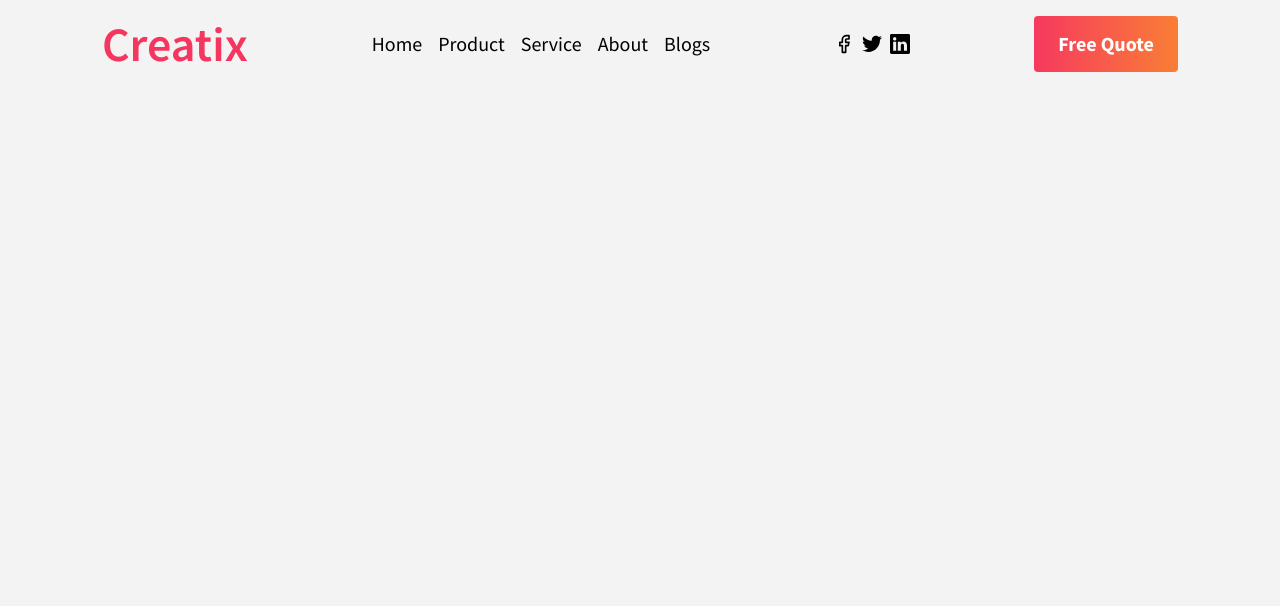
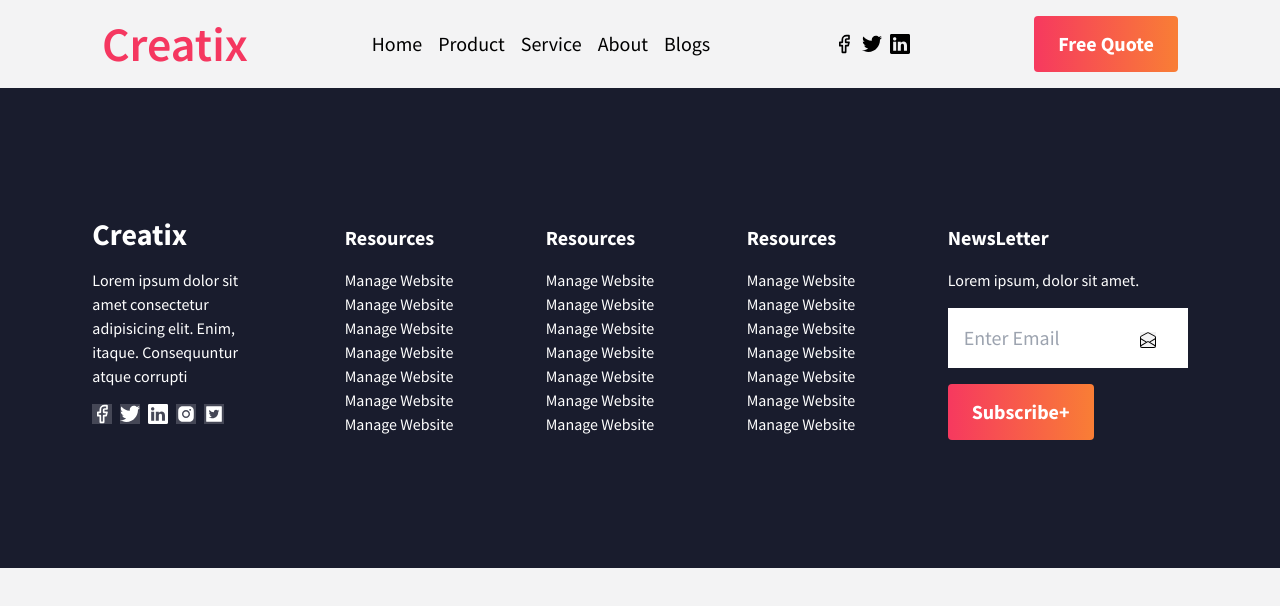
Before and after one commit to risanzahamed/demonextproject, a Next.js app: page / in a window 1280 px wide. Shown: the top 606 px of the page. Built offline with nearby package versions, Linux system fonts and the light colour scheme.

Commit message:
footer ready

```diff
--- /dev/null
+++ b/src/pages/components/Footer/Footer.tsx
@@ -0,0 +1,82 @@
+import {  BsLinkedin } from "react-icons/bs";
+import { FiFacebook } from "react-icons/fi";
+import { GrTwitter } from "react-icons/gr";
+import { AiFillInstagram } from "react-icons/ai";
+import { AiFillTwitterSquare } from "react-icons/ai";
+import { BsEnvelopeOpen } from "react-icons/bs";
+
+export default function Footer() {
+  return (
+    <section>
+      <div className="flex justify-evenly items-baseline  bg-[#191C2D] text-white py-32">
+        <div className="space-y-4  bg-[#191C2D]">
+          <p className="bg-[#191C2D] text-white text-3xl font-bold">Creatix</p>
+          <p className="w-40 bg-[#191C2D] text-white">
+            Lorem ipsum dolor sit amet consectetur adipisicing elit. Enim,
+            itaque. Consequuntur atque corrupti
+          </p>
+          <div className="flex justify-start items-center gap-2 bg-[#191C2D] text-white">
+            <FiFacebook className="text-xl bg-[#454756]" />
+            <GrTwitter className="text-xl bg-[#454756]" />
+            <BsLinkedin className="text-xl bg-[#454756]" />
+            <AiFillInstagram className="text-xl bg-[#454756]" />
+            <AiFillTwitterSquare className="text-xl bg-[#454756]" />
+          </div>
+        </div>
+
+        <div className="space-y-4  bg-[#191C2D]">
+          <h1 className="bg-[#191C2D] text-white text-xl font-bold">Resources</h1>
+          <div>
+            <p className="bg-[#191C2D] text-white">Manage Website</p>
+            <p className="bg-[#191C2D] text-white">Manage Website</p>
+            <p className="bg-[#191C2D] text-white">Manage Website</p>
+            <p className="bg-[#191C2D] text-white">Manage Website</p>
+            <p className="bg-[#191C2D] text-white">Manage Website</p>
+            <p className="bg-[#191C2D] text-white">Manage Website</p>
+            <p className="bg-[#191C2D] text-white">Manage Website</p>
+          </div>
+        </div>
+
+        <div className="space-y-4  bg-[#191C2D]">
+          <h1 className="bg-[#191C2D] text-white  text-xl font-bold">Resources</h1>
+          <div>
+            <p  className="bg-[#191C2D] text-white">Manage Website</p>
+            <p  className="bg-[#191C2D] text-white">Manage Website</p>
+            <p  className="bg-[#191C2D] text-white">Manage Website</p>
+            <p  className="bg-[#191C2D] text-white">Manage Website</p>
+            <p  className="bg-[#191C2D] text-white">Manage Website</p>
+            <p  className="bg-[#191C2D] text-white">Manage Website</p>
+            <p  className="bg-[#191C2D] text-white">Manage Website</p>
+          </div>
+        </div>
+
+        <div className="space-y-4  bg-[#191C2D]">
+          <h1  className="bg-[#191C2D] text-white  text-xl font-bold">Resources</h1>
+          <div>
+            <p  className="bg-[#191C2D] text-white">Manage Website</p>
+            <p  className="bg-[#191C2D] text-white">Manage Website</p>
+            <p  className="bg-[#191C2D] text-white">Manage Website</p>
+            <p  className="bg-[#191C2D] text-white">Manage Website</p>
+            <p  className="bg-[#191C2D] text-white">Manage Website</p>
+            <p  className="bg-[#191C2D] text-white">Manage Website</p>
+            <p  className="bg-[#191C2D] text-white">Manage Website</p>
+          </div>
+        </div>
+
+        <div className=" text-white space-y-4  bg-[#191C2D]">
+          <h1  className="bg-[#191C2D] text-white  text-xl font-bold">NewsLetter</h1>
+          <p  className="bg-[#191C2D] text-white w-60">Lorem ipsum, dolor sit amet.</p>
+          <div className="relative">
+            <input className="w-60 text-black bg-white py-4 pl-4 text-xl"  type="text" placeholder="Enter Email"/>
+            <div className=" bg-white text-black absolute top-6 right-8">
+              <BsEnvelopeOpen/>
+            </div>
+          </div>
+          <button className="h-14 bg-gradient-to-r from-[#F6395F] to-[#F97E35] px-6 text-xl text-white font-bold rounded btn">
+            Subscribe+
+          </button>
+        </div>
+      </div>
+    </section>
+  );
+}
--- a/src/pages/index.tsx
+++ b/src/pages/index.tsx
@@ -1,5 +1,6 @@
 import Link from "next/link";
 import Header from "./components/Header/Header";
+import Footer from "./components/Footer/Footer";
 
 export default function Home() {
   return (
@@ -7,6 +8,7 @@ export default function Home() {
       {/* <Link href="/check" className="bg-primary-700 py-2 px-5 text-white">Check</Link> */}
 
       <Header></Header>
+      <Footer/>
     </div>
   )
 }
```
